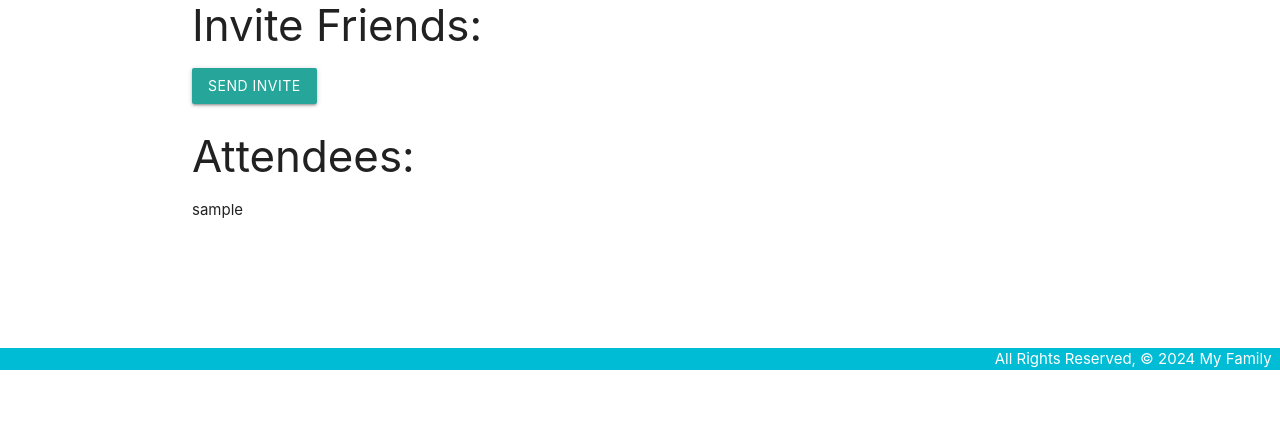
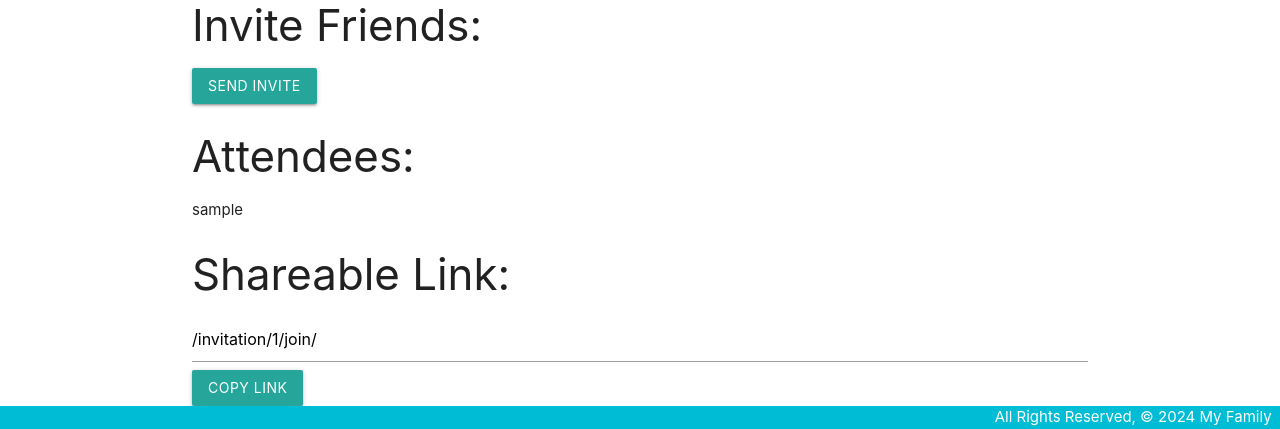
Before and after one commit to BolleyB/my_family, a Django app: page /events/1/ in a window 1280 px wide. Shown: the part 430-859 px from the top of the page. Before the commit the page ends 800 px from the top, so only its background shows below. Run offline with Django 5.2, Linux system fonts and the light colour scheme; tables that the repository leaves empty hold one stand-in row (values such as "Sample post"); some libraries are stand-ins or nearby versions.

Commit message:
invitation fix

```diff
--- a/events/templates/events/detail.html
+++ b/events/templates/events/detail.html
@@ -1,6 +1,4 @@
-{% extends 'base.html' %}
-
-{% block content %}
+{% extends 'base.html' %} {% block content %}
 
 <div class="event-details">
   <h2>{{ event.name }}</h2>
@@ -44,4 +42,15 @@
   </ul>
 </div>
 
+<div class="share-link-box">
+  <h3>Shareable Link:</h3>
+  <input
+    type="text"
+    id="shareable-link"
+    value="{% url 'join_event' invitation_id=event.id %}"
+    readonly
+  />
+  <button onclick="copyLink()" class="btn btn-primary">Copy Link</button>
+</div>
+
 {% endblock %}
--- a/events/views.py
+++ b/events/views.py
@@ -126,4 +126,7 @@ def invite_friends(request, event_id):
     else:
         form = InvitationForm()
 
-    return render(request, 'invite_friends.html', {'event': event, 'form': form})
+    # Generate the shareable link
+    shareable_link = request.build_absolute_uri(reverse('join_event', kwargs={'invitation_id': 'placeholder'}))
+
+    return render(request, 'invite_friends.html', {'event': event, 'form': form, 'shareable_link': shareable_link})
```
Also changed, not shown: events/templates/invite_friends.html (+1 -28 lines). Lines whose indentation alone changed are shown as unchanged.
